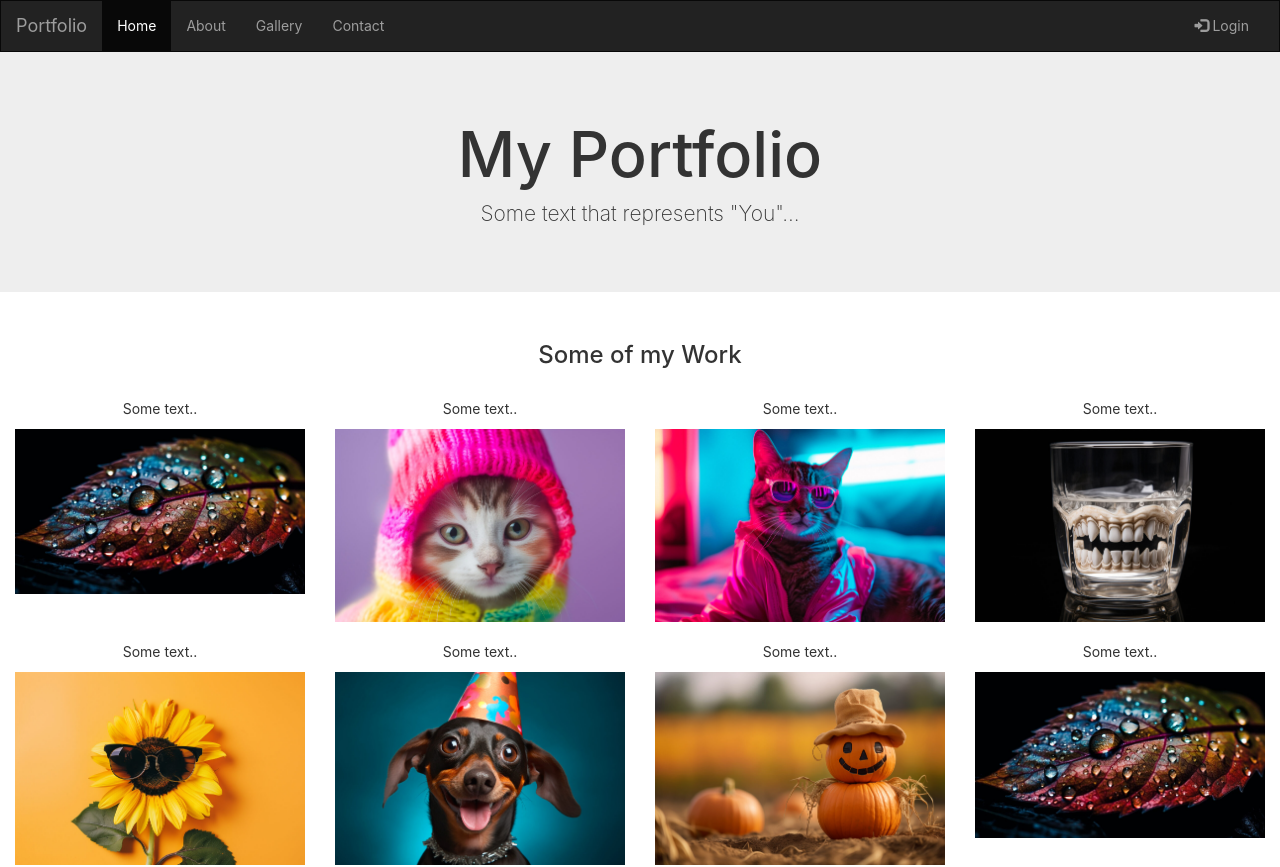
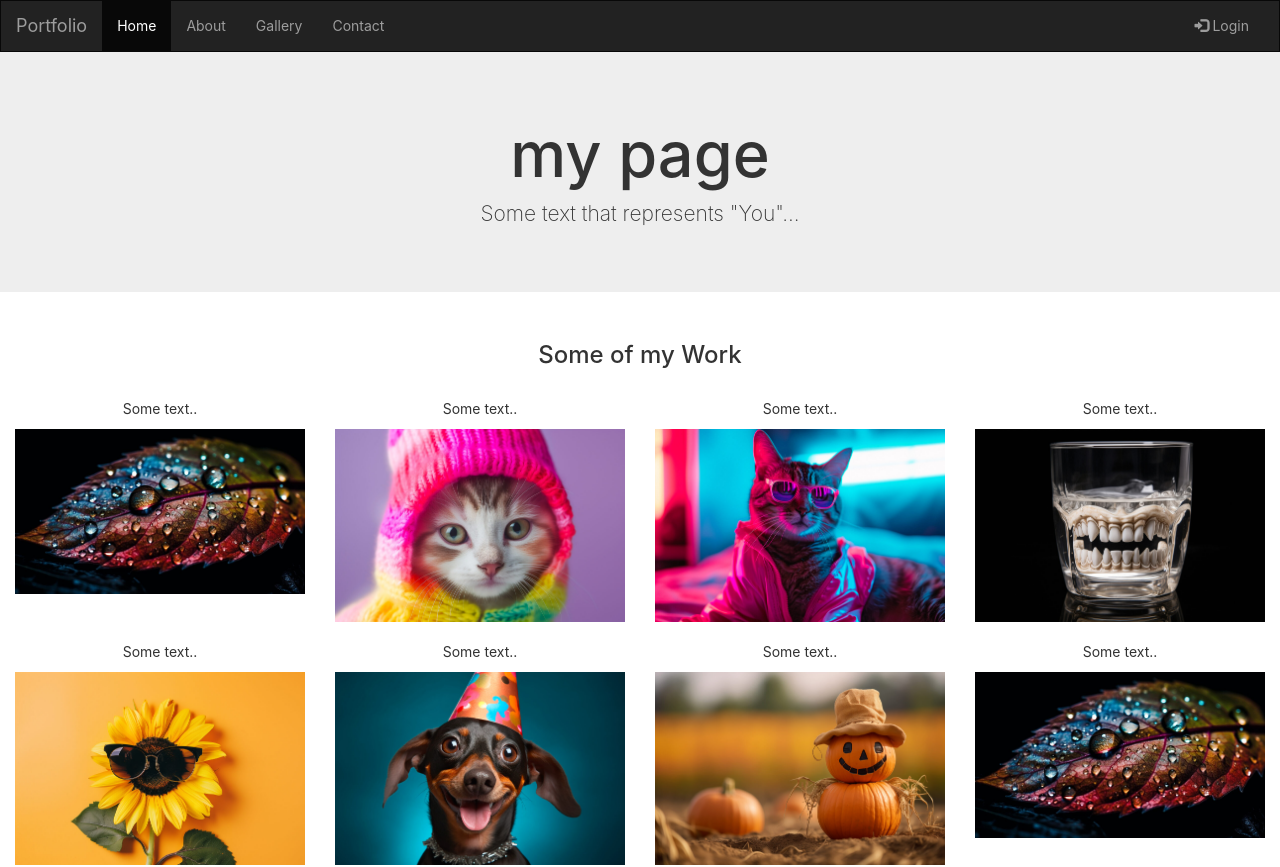
Before and after one commit to MSVyk/testing-app, a React (Create React App) app in the folder client/: page / in a window 1280 px wide. Shown: the top 867 px of the page. Built offline with nearby package versions, Linux system fonts and the light colour scheme.

Commit message:
title change

```diff
--- a/client/src/components/homePage/index.jsx
+++ b/client/src/components/homePage/index.jsx
@@ -38,7 +38,7 @@ const HomePage = () => {
       </nav>
       <div className="jumbotron">
         <div className="container text-center">
-          <h1>My Portfolio</h1>
+          <h1>my page</h1>
           <p>Some text that represents "You"...</p>
         </div>
       </div>
```
